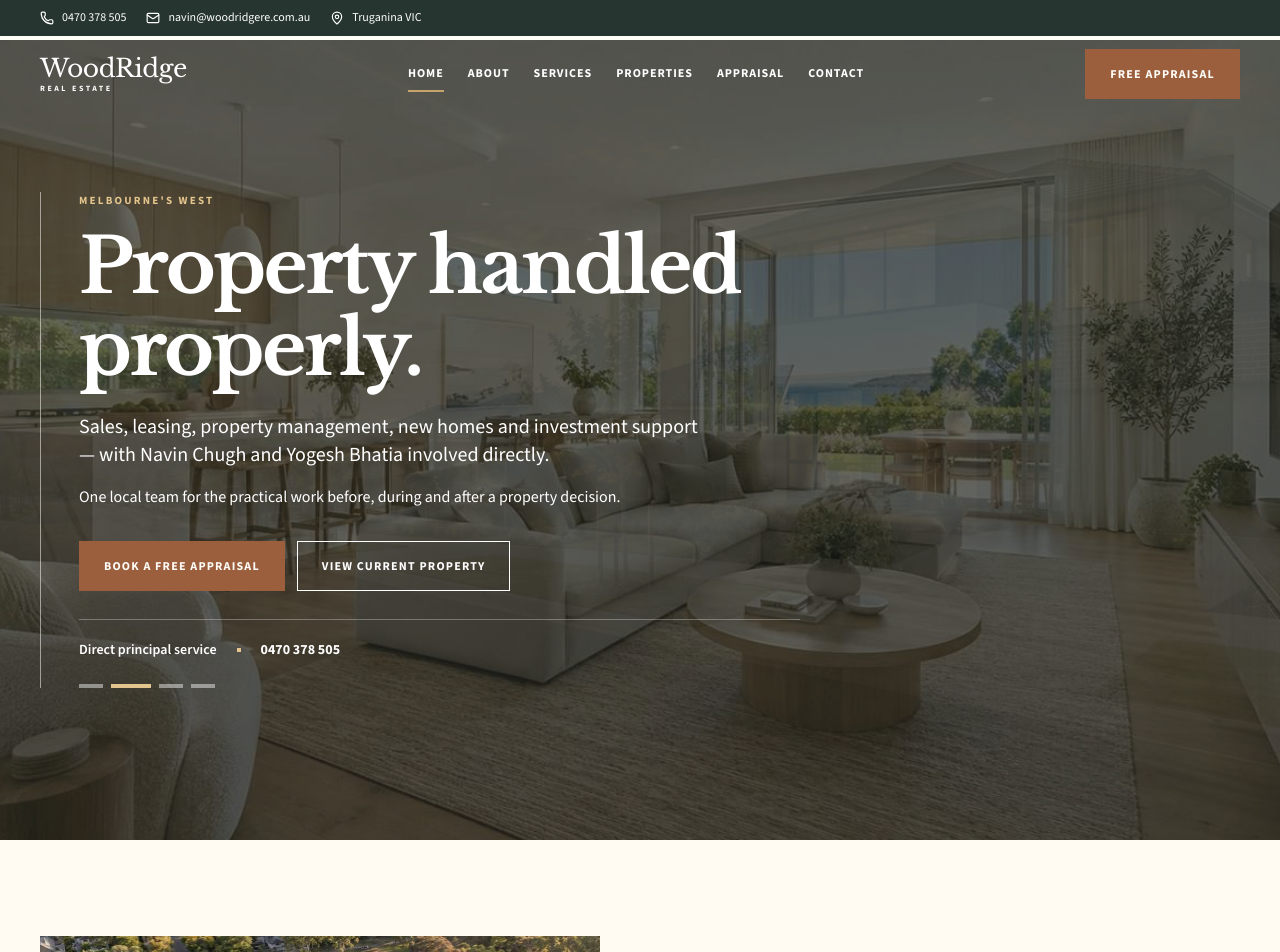
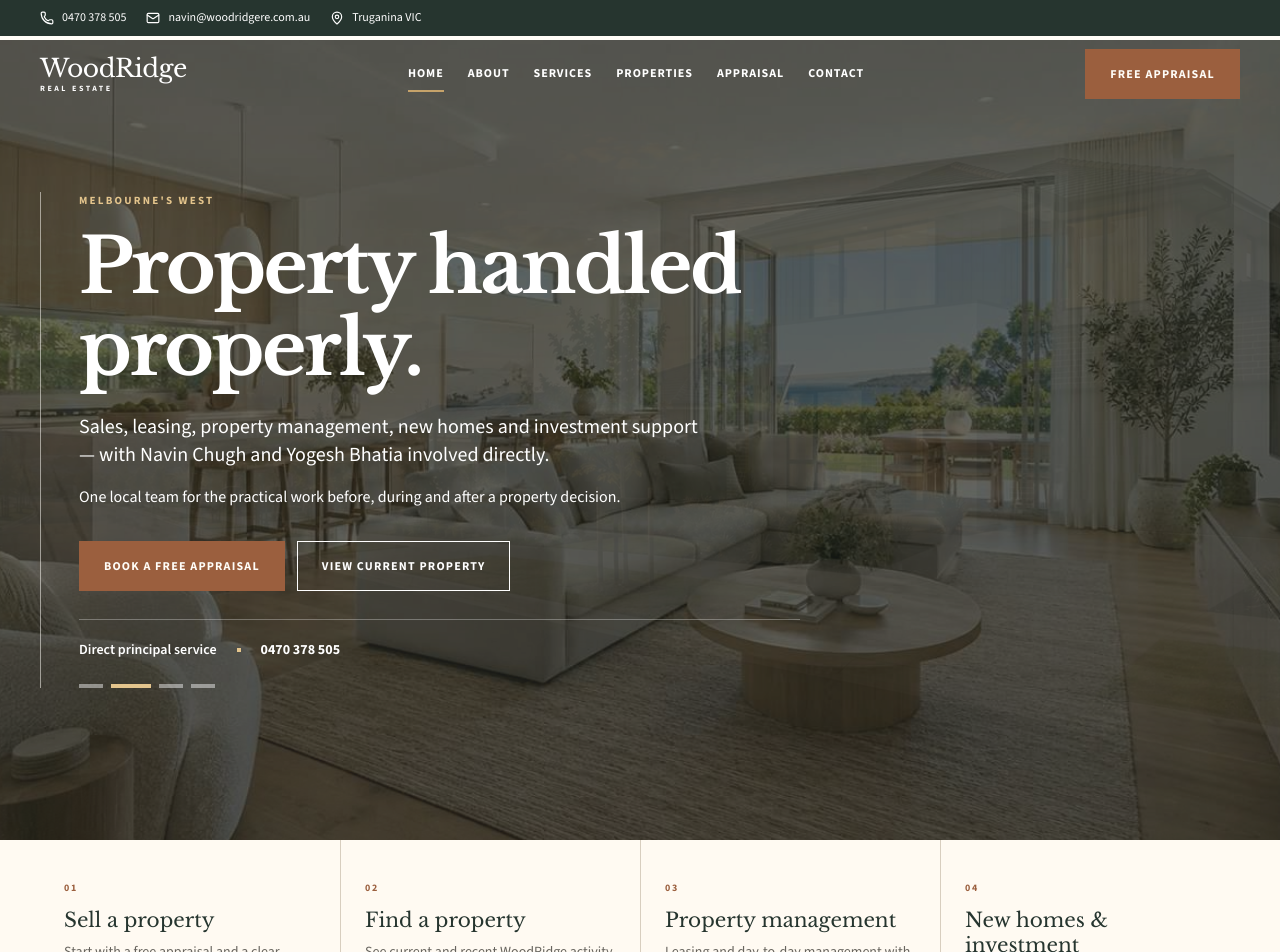
Before and after one commit to tayyabheree/Estate-website, a Next.js app: page / in a window 1280 px wide. Shown: the top 952 px of the page. Built offline with nearby package versions, Linux system fonts and the light colour scheme.

Commit message:
Add quick action widget band

```diff
--- a/app/page.tsx
+++ b/app/page.tsx
@@ -4,6 +4,7 @@ import { SiteFooter } from "@/components/layout/SiteFooter";
 import { StickyMobileBar } from "@/components/layout/StickyMobileBar";
 import { Hero } from "@/components/sections/Hero";
 import { AboutTrust } from "@/components/sections/AboutTrust";
+import { QuickActions } from "@/components/sections/QuickActions";
 import { Services } from "@/components/sections/Services";
 import { WhyWoodRidge } from "@/components/sections/WhyWoodRidge";
 import { Listings } from "@/components/sections/Listings";
@@ -18,6 +19,7 @@ export default function HomePage() {
 
       <main id="main-content" className="site-main">
         <Hero />
+        <QuickActions />
         <AboutTrust />
         <Services />
         <WhyWoodRidge />
```
